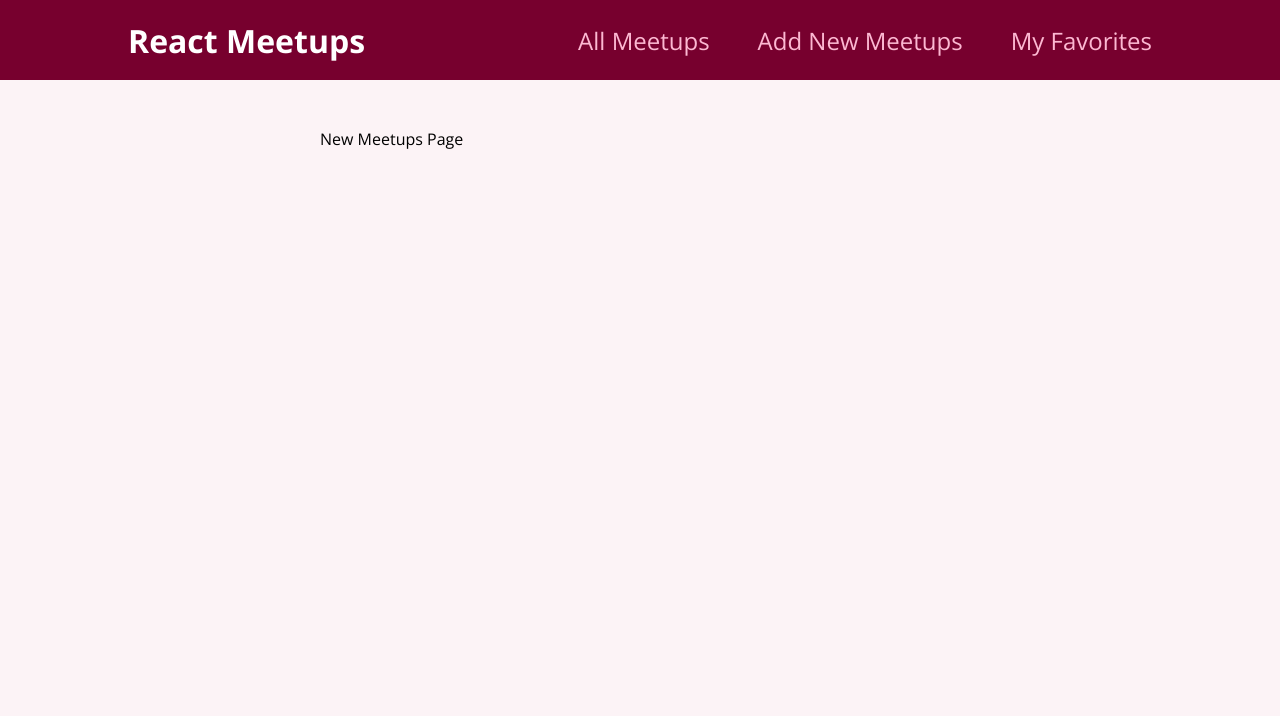
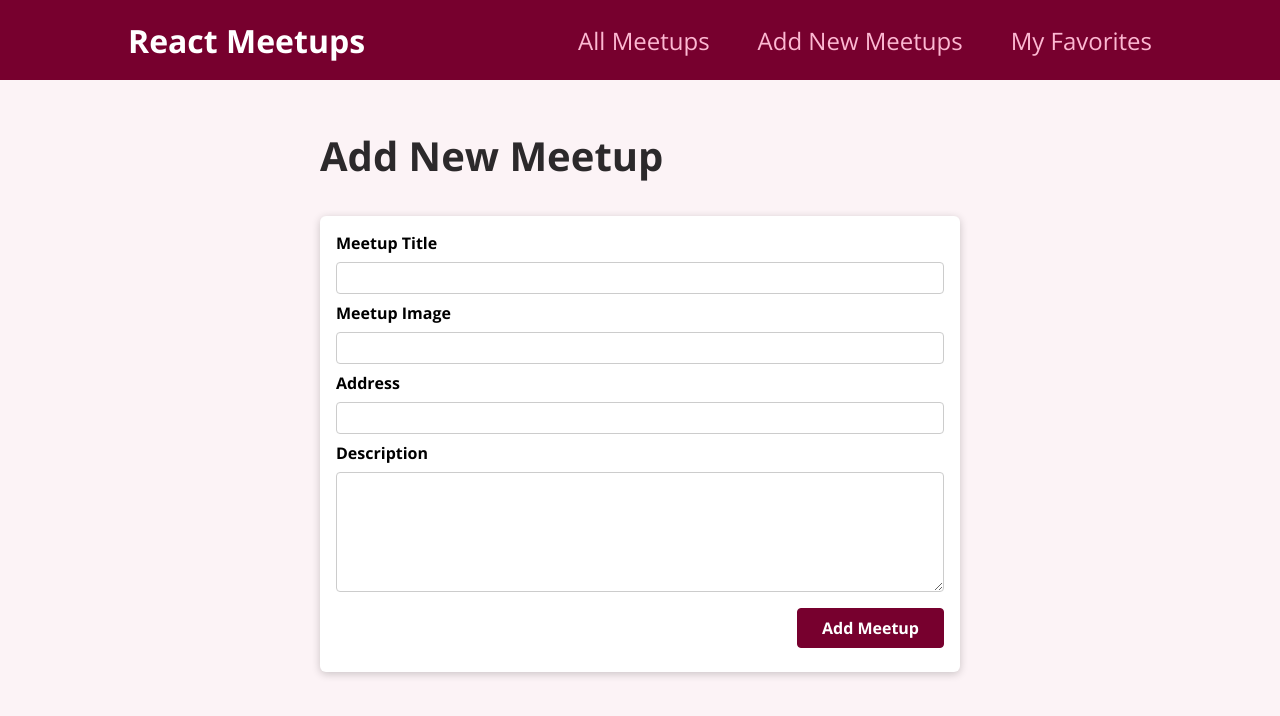
Before and after one commit to giuseppeperna/react-meetups, a React (Create React App) app: page /new-meetup in a window 1280 px wide. Shown: the top 716 px of the page. Built offline with nearby package versions, Linux system fonts and the light colour scheme; the HTML template or start-up script is replaced by a standard one.

Commit message:
Form structure added

```diff
--- /dev/null
+++ b/src/components/meetups/NewMeetupForm.js
@@ -0,0 +1,37 @@
+import classes from './NewMeetupForm.module.css';
+import Card from '../ui/Card';
+
+function NewMeetupForm(props) {
+    return (
+        <Card>
+            <form className={classes.form}>
+                <div className={classes.control}>
+                    <label htmlFor='title'>Meetup Title</label>
+                    <input type="text" required id="title"/>
+                </div>
+                <div className={classes.control}>
+                    <label htmlFor='image'>Meetup Image</label>
+                    <input type="url" required id="image"/>
+                </div>
+                <div className={classes.control}>
+                    <label htmlFor='address'>Address</label>
+                    <input type="text" required id="address"/>
+                </div>
+                <div className={classes.control}>
+                    <label htmlFor='description'>Description</label>
+                    <textarea
+                        id="description"
+                        required
+                        rows='5'
+                    >
+                    </textarea>
+                    <div className={classes.actions}>
+                        <button>Add Meetup</button>
+                    </div>
+                </div>
+            </form>
+        </Card>
+    );
+}
+
+export default NewMeetupForm;
--- /dev/null
+++ b/src/components/meetups/NewMeetupForm.module.css
@@ -0,0 +1,45 @@
+.form {
+    padding: 1rem;
+}
+
+.control {
+    margin-bottom: 0.5rem;
+}
+
+.control label {
+    display: block;
+    font-weight: bold;
+    margin-bottom: 0.5rem;
+}
+
+.control input,
+.control textarea {
+    display: block;
+    font: inherit;
+    border-radius: 4px;
+    border: 1px solid #ccc;
+    padding: 0.25rem;
+    width: 100%;
+}
+
+.actions {
+    margin-top: 1rem;
+    text-align: right;
+}
+
+.actions button {
+    font: inherit;
+    cursor: pointer;
+    background-color: #77002e;
+    color: white;
+    padding: 0.5rem 1.5rem;
+    border: 1px solid #77002e;
+    border-radius: 4px;
+    font-weight: bold;
+}
+
+.actions button:hover,
+.actions button:active {
+    background-color: #a50e48;
+    border-color: #a50e48;
+}
--- a/src/pages/NewMeetup.js
+++ b/src/pages/NewMeetup.js
@@ -1,6 +1,11 @@
+import NewMeetupForm from '../components/meetups/NewMeetupForm';
+
 function NewMeetup(props) {
     return (
-        <div>New Meetups Page</div>
+        <section>
+            <h1>Add New Meetup</h1>
+            <NewMeetupForm />
+        </section>
     );
 }
 
```
